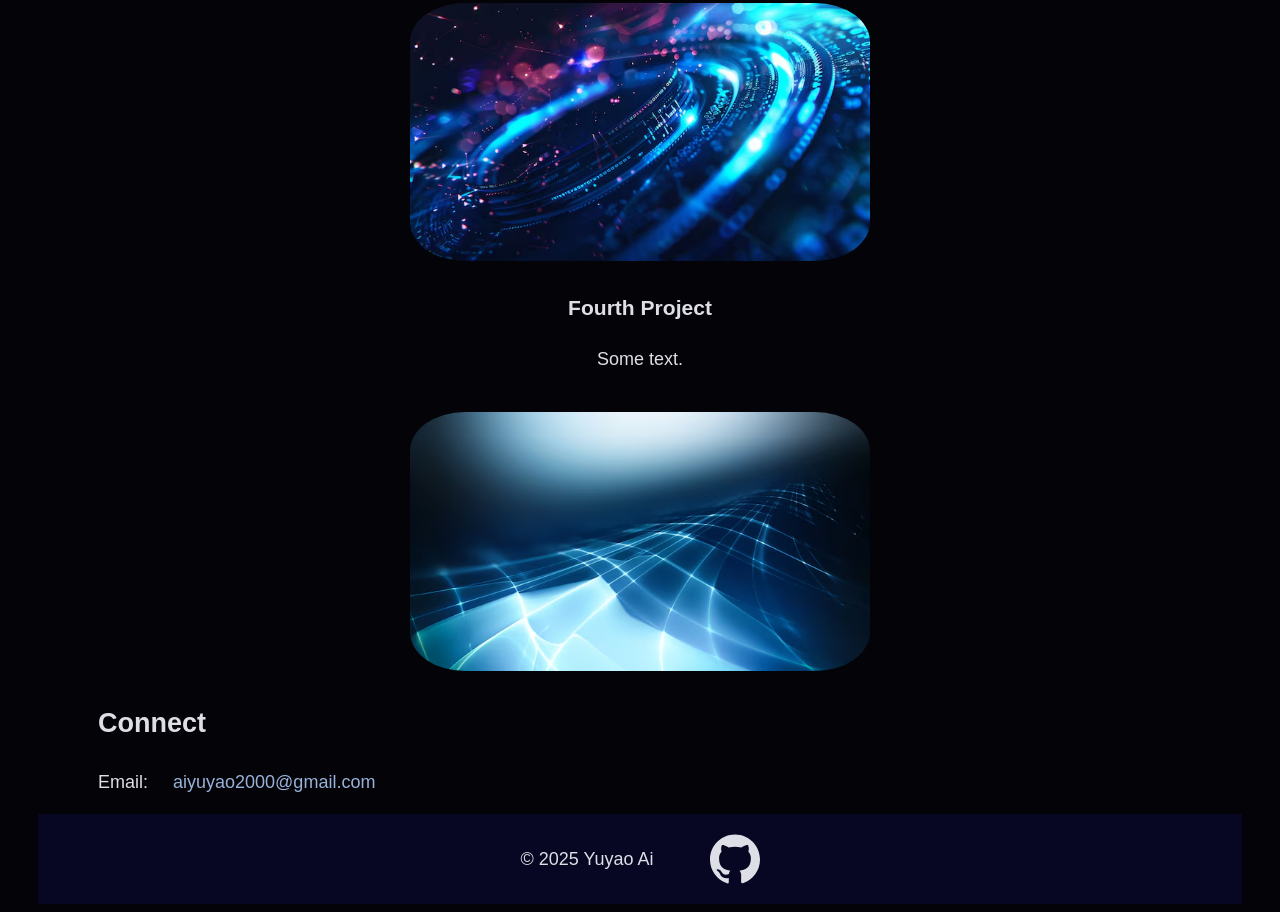
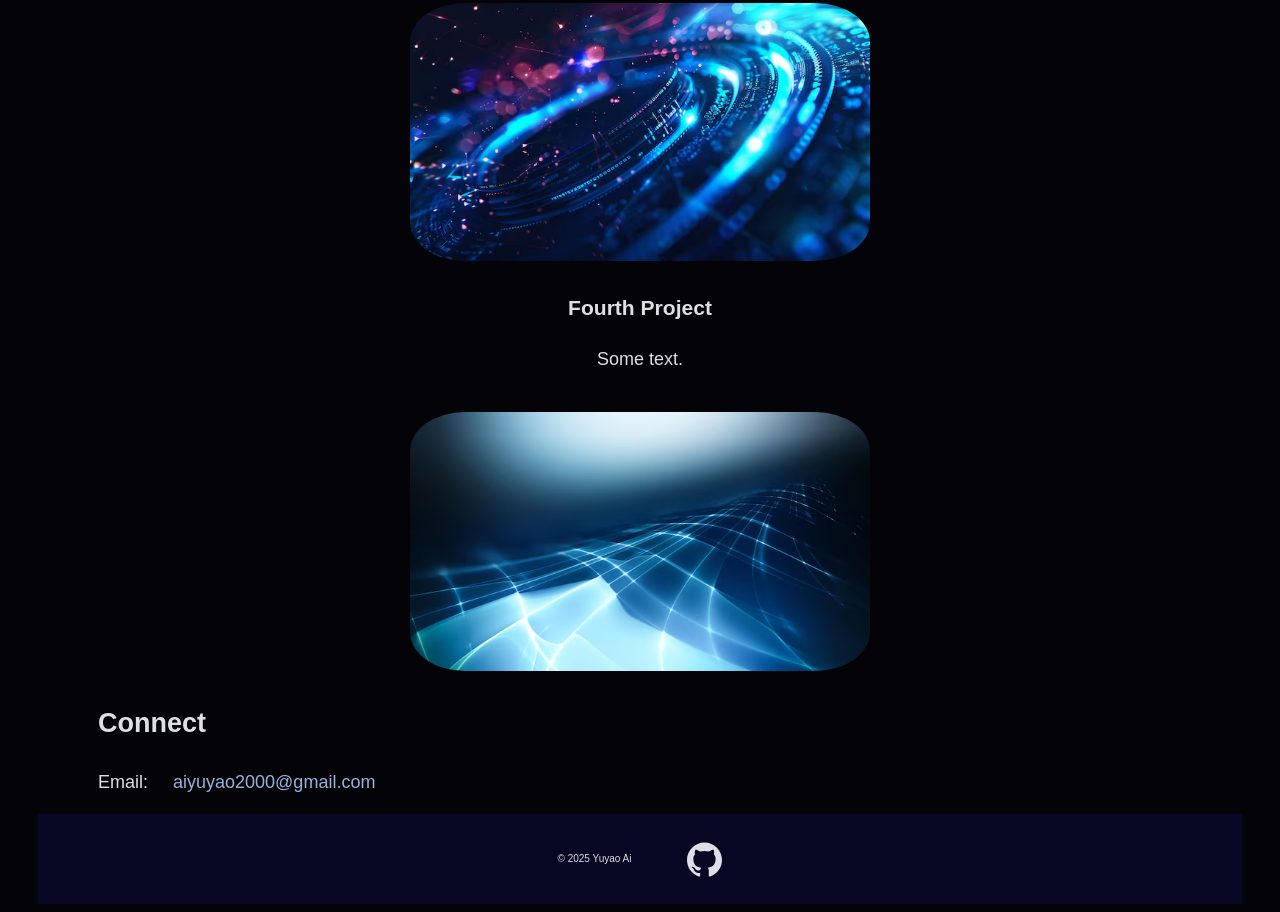
Before and after one commit to ailuroken/Personal-Portfolio, a plain HTML site: page index.html in a window 1280 px wide. Shown: the part 2396-3308 px from the top of the page. Drawn offline with nearby package versions, Linux system fonts and the light colour scheme.

Commit message:
final deployment

```diff
--- a/styles.css
+++ b/styles.css
@@ -244,6 +244,7 @@ footer {
   padding: 1rem;
   background-color: #070723;
   color: #dedee7;
+  font-size: 10px;
 }
 footer a {
   display: inline-flex;
@@ -256,6 +257,6 @@ footer a:hover, footer a:focus {
 }
 footer a .github-icon {
   padding: 0px;
-  width: 50px;
-  height: 50px;
+  width: 35px;
+  height: 35px;
 }
```
